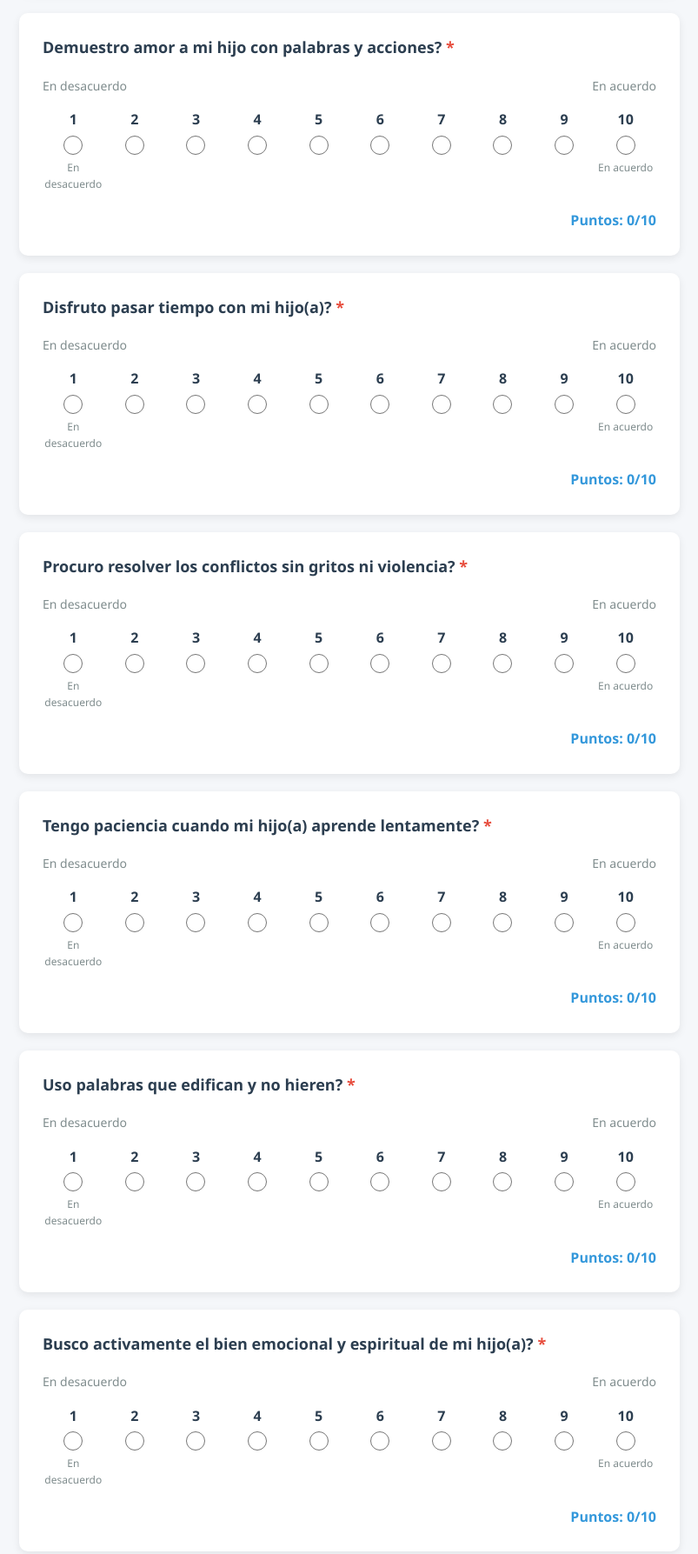
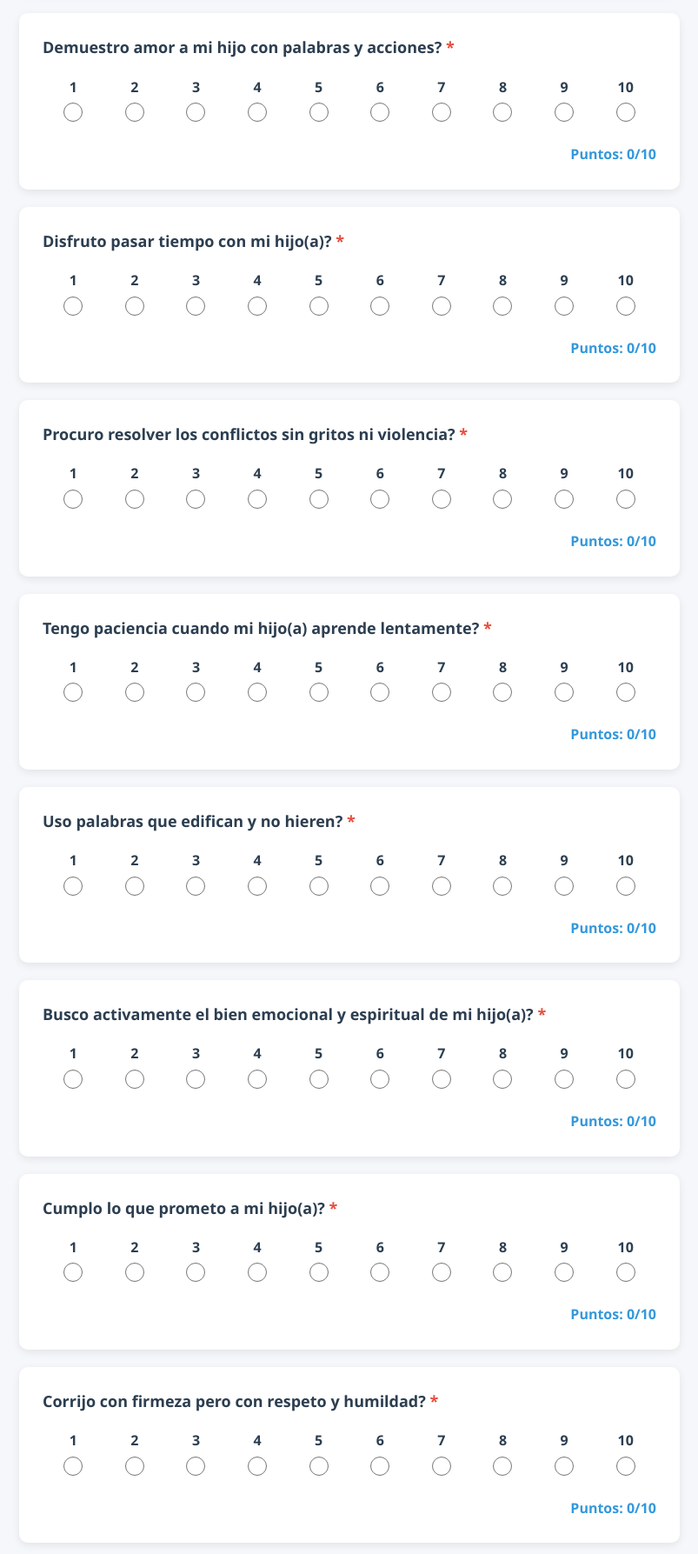
Before and after one commit to yrguativa/taller_padres, a plain HTML site: page index.html in a window 1280 px wide. Shown: the part 160-1947 px from the top of the page at 87% size, without its empty margins (238-1041 px from the left). Drawn offline with Linux system fonts and the light colour scheme.

Commit message:
Quita los label de los puntos

```diff
--- a/index.html
+++ b/index.html
@@ -380,10 +380,6 @@
             <div class="question-text">
                 Demuestro amor a mi hijo con palabras y acciones? <span class="required">*</span>
             </div>
-            <div class="scale-container">
-                <div class="scale-label">En desacuerdo</div>
-                <div class="scale-label">En acuerdo</div>
-            </div>
             <div class="scale-points">
                 <!-- Los puntos del 1 al 10 se generan dinámicamente -->
             </div>
@@ -402,10 +398,6 @@
         <div class="question-container" id="question-2">
             <div class="question-text">
                 Disfruto pasar tiempo con mi hijo(a)? <span class="required">*</span>
-            </div>
-            <div class="scale-container">
-                <div class="scale-label">En desacuerdo</div>
-                <div class="scale-label">En acuerdo</div>
             </div>
             <div class="scale-points">
                 <!-- Los puntos del 1 al 10 se generan dinámicamente -->
@@ -426,10 +418,6 @@
             <div class="question-text">
                 Procuro resolver los conflictos sin gritos ni violencia? <span class="required">*</span>
             </div>
-            <div class="scale-container">
-                <div class="scale-label">En desacuerdo</div>
-                <div class="scale-label">En acuerdo</div>
-            </div>
             <div class="scale-points">
                 <!-- Los puntos del 1 al 10 se generan dinámicamente -->
             </div>
@@ -448,10 +436,6 @@
         <div class="question-container" id="question-4">
             <div class="question-text">
                 Tengo paciencia cuando mi hijo(a) aprende lentamente? <span class="required">*</span>
-            </div>
-            <div class="scale-container">
-                <div class="scale-label">En desacuerdo</div>
-                <div class="scale-label">En acuerdo</div>
             </div>
             <div class="scale-points">
                 <!-- Los puntos del 1 al 10 se generan dinámicamente -->
@@ -472,10 +456,6 @@
             <div class="question-text">
                 Uso palabras que edifican y no hieren? <span class="required">*</span>
             </div>
-            <div class="scale-container">
-                <div class="scale-label">En desacuerdo</div>
-                <div class="scale-label">En acuerdo</div>
-            </div>
             <div class="scale-points">
                 <!-- Los puntos del 1 al 10 se generan dinámicamente -->
             </div>
@@ -494,10 +474,6 @@
         <div class="question-container" id="question-6">
             <div class="question-text">
                 Busco activamente el bien emocional y espiritual de mi hijo(a)? <span class="required">*</span>
-            </div>
-            <div class="scale-container">
-                <div class="scale-label">En desacuerdo</div>
-                <div class="scale-label">En acuerdo</div>
             </div>
             <div class="scale-points">
                 <!-- Los puntos del 1 al 10 se generan dinámicamente -->
@@ -518,10 +494,6 @@
             <div class="question-text">
                 Cumplo lo que prometo a mi hijo(a)? <span class="required">*</span>
             </div>
-            <div class="scale-container">
-                <div class="scale-label">En desacuerdo</div>
-                <div class="scale-label">En acuerdo</div>
-            </div>
             <div class="scale-points">
                 <!-- Los puntos del 1 al 10 se generan dinámicamente -->
             </div>
@@ -540,10 +512,6 @@
         <div class="question-container" id="question-8">
             <div class="question-text">
                 Corrijo con firmeza pero con respeto y humildad? <span class="required">*</span>
-            </div>
-            <div class="scale-container">
-                <div class="scale-label">En desacuerdo</div>
-                <div class="scale-label">En acuerdo</div>
             </div>
             <div class="scale-points">
                 <!-- Los puntos del 1 al 10 se generan dinámicamente -->
@@ -564,10 +532,6 @@
             <div class="question-text">
                 Controlo mis palabras cuando estoy molesto(a)? <span class="required">*</span>
             </div>
-            <div class="scale-container">
-                <div class="scale-label">En desacuerdo</div>
-                <div class="scale-label">En acuerdo</div>
-            </div>
             <div class="scale-points">
                 <!-- Los puntos del 1 al 10 se generan dinámicamente -->
             </div>
@@ -586,10 +550,6 @@
         <div class="question-container" id="question-10">
             <div class="question-text">
                 Busco ser un buen ejemplo para mi hijo(a) en mi comportamiento? <span class="required">*</span>
-            </div>
-            <div class="scale-container">
-                <div class="scale-label">En desacuerdo</div>
-                <div class="scale-label">En acuerdo</div>
             </div>
             <div class="scale-points">
                 <!-- Los puntos del 1 al 10 se generan dinámicamente -->
@@ -680,11 +640,11 @@
                     // Etiqueta solo para los extremos
                     const pointLabel = document.createElement('div');
                     pointLabel.className = 'point-label';
-                    if (i === 1) {
-                        pointLabel.textContent = 'En desacuerdo';
-                    } else if (i === 10) {
-                        pointLabel.textContent = 'En acuerdo';
-                    }
+                    // if (i === 1) {
+                    //     pointLabel.textContent = 'En desacuerdo';
+                    // } else if (i === 10) {
+                    //     pointLabel.textContent = 'En acuerdo';
+                    // }
 
                     // Añadir evento para actualizar puntuación y quitar estado de no respondida
                     radioInput.addEventListener('change', function() {
```
